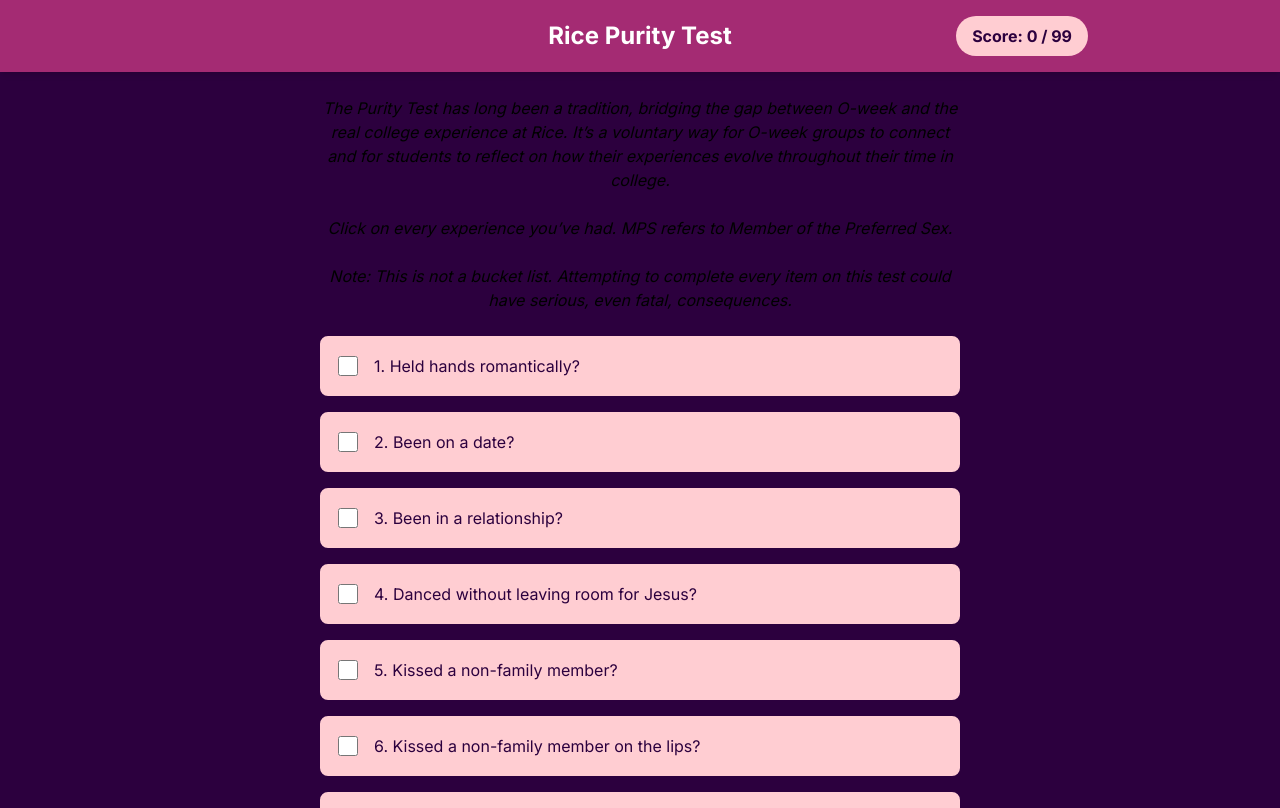
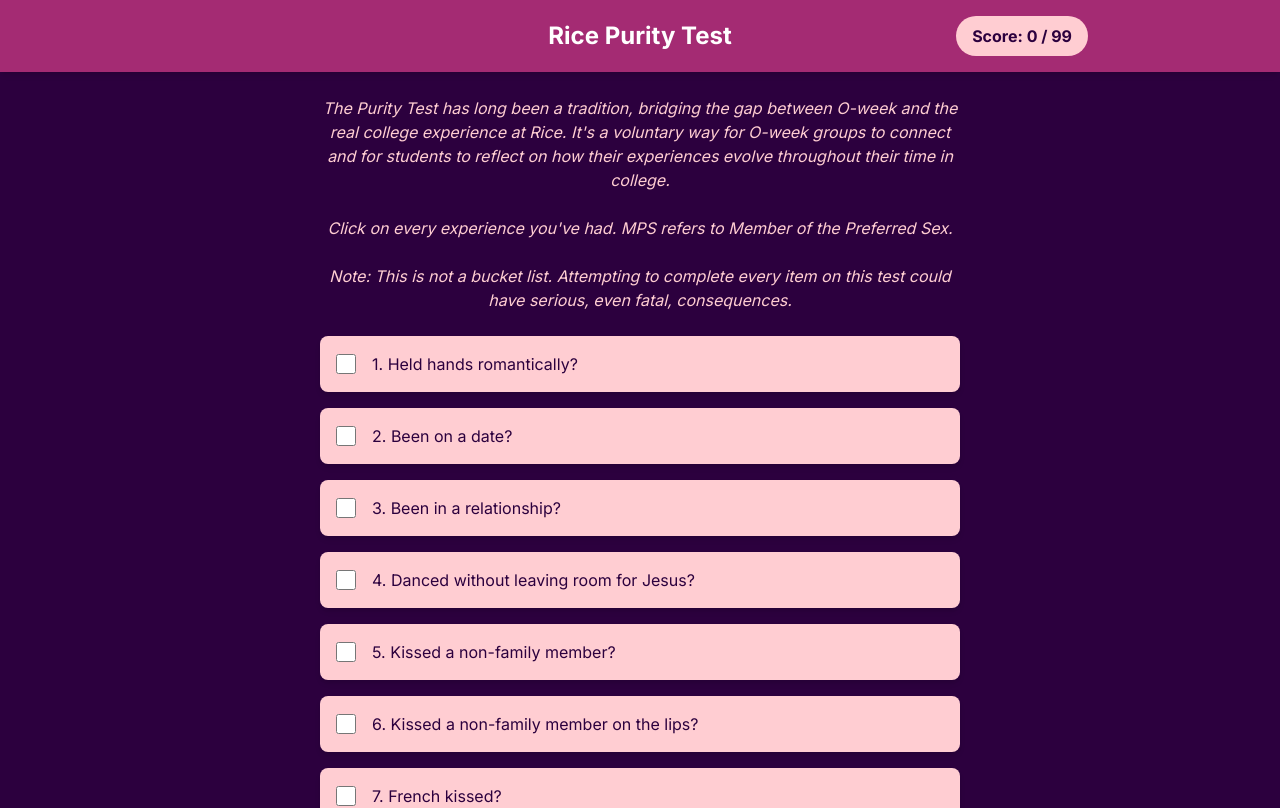
Before and after one commit to WillTheSun/ricetest, a Next.js app: page / in a window 1280 px wide. Shown: the top 808 px of the page. Built offline with nearby package versions, Linux system fonts and the light colour scheme.

Commit message:
add metadata

```diff
--- a/app/Quiz.tsx
+++ b/app/Quiz.tsx
@@ -21,7 +21,7 @@
     }, [checkedItems]);
 
     return (
-        <div className="bg-quiz-background min-h-screen pb-20 text-light-pink">
+        <div className="bg-quiz-background min-h-screen pb-20 text-quiz-text">
             <header className="fixed top-0 left-0 right-0 bg-quiz-highlight text-white p-4 z-10 shadow-md transition-all duration-300 ease-in-out">
                 <div className="max-w-4xl mx-auto flex justify-between items-center">
                     <div className="w-1/3"></div> {/* Spacer */}
@@ -38,24 +38,26 @@
 
             <main className="pt-24 px-4 max-w-2xl mx-auto">
                 <p className="text-center italic mb-6">
-                    The Purity Test has long been a tradition, bridging the gap between O-week and the real college experience at Rice. It’s a voluntary way for O-week groups to connect and for students to reflect on how their experiences evolve throughout their time in college.
+                    The Purity Test has long been a tradition, bridging the gap between O-week and the real college experience at Rice. It's a voluntary way for O-week groups to connect and for students to reflect on how their experiences evolve throughout their time in college.
                 </p>
                 <p className="text-center italic mb-6">
-                    Click on every experience you’ve had. MPS refers to Member of the Preferred Sex.
+                    Click on every experience you've had. MPS refers to Member of the Preferred Sex.
                 </p>
                 <p className="text-center italic mb-6">
                     Note: This is not a bucket list. Attempting to complete every item on this test could have serious, even fatal, consequences.
                 </p>
+
                 <div className="space-y-4">
                     {questions.map((question, index) => (
                         <div
                             key={index}
                             className={`
-                border-2 rounded-lg p-4 cursor-pointer transition-all duration-200
-                ${checkedItems[index]
-                                    ? 'border-quiz-accent bg-quiz-background shadow-inner text-quiz-text'
-                                    : 'border-quiz-text bg-quiz-text text-quiz-background hover:shadow-md'}
-              `}
+                                rounded-lg p-4 cursor-pointer transition-all duration-200
+                                ${checkedItems[index]
+                                    ? 'bg-quiz-background text-quiz-text shadow-quiz-checked'
+                                    : 'bg-quiz-text text-quiz-background shadow-quiz-unchecked hover:shadow-quiz-unchecked-hover'
+                                }
+                            `}
                             onClick={() => handleCheck(index)}
                         >
                             <div className="flex items-center">
--- a/app/layout.tsx
+++ b/app/layout.tsx
@@ -5,8 +5,27 @@
 const inter = Inter({ subsets: ["latin"] });
 
 export const metadata: Metadata = {
-  title: "Create Next App",
-  description: "Generated by create next app",
+  title: "Fun Rice Purity Test Challenge - How Wild Are You?",
+  description: "Take the Rice Purity Test and find out just how wild and fun your experiences have been! Share and compare with friends!",
+  keywords: "fun test, teen challenges, purity test, social quiz, Rice Purity Test, youth trends, viral challenge, social fun",
+  openGraph: {
+    title: "Fun Rice Purity Test Challenge - How Wild Are You?",
+    description: "Are you ready to discover just how wild and fun your experiences have been? Take the Rice Purity Test, share with friends, and compare your scores!",
+    images: [
+      {
+        url: "/og-image.jpg", // Ensure you create and add this image to your public folder
+        width: 1200,
+        height: 630,
+        alt: "Fun Rice Purity Test Challenge",
+      },
+    ],
+  },
+  twitter: {
+    card: "summary_large_image",
+    title: "Rice Purity Challenge - How Wild Are You?",
+    description: "Take the Rice Purity Test and find out how wild your experiences have been! Challenge your friends and share your results!",
+    images: ["/og-image.jpg"], // Same image as OpenGraph
+  },
 };
 
 export default function RootLayout({
--- a/tailwind.config.ts
+++ b/tailwind.config.ts
@@ -14,6 +14,11 @@
         'quiz-accent': '#FF4500',
         'quiz-highlight': '#A42B73',
       },
+      boxShadow: {
+        'quiz-unchecked': '0 4px 6px -1px rgba(0, 0, 0, 0.1), 0 2px 4px -1px rgba(0, 0, 0, 0.06)',
+        'quiz-unchecked-hover': '0 10px 15px -3px rgba(0, 0, 0, 0.1), 0 4px 6px -2px rgba(0, 0, 0, 0.05)',
+        'quiz-checked': '0 0 15px rgba(255, 255, 255, 0.1)',
+      },
     },
   },
   plugins: [],
```
